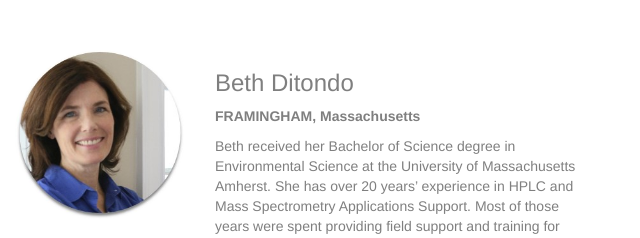
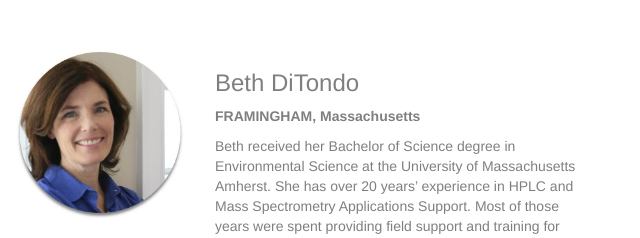
Before and after one commit to GSTsciex/GST-Catalog, a plain HTML site: page service-team.html in a window 1280 px wide. Shown: the part 3024-3262 px from the top of the page, 640-1280 px from the left. Drawn offline with Linux system fonts and the light colour scheme; a web font is replaced by a local one.

Commit message:
initial commit

```diff
--- a/service-team.html
+++ b/service-team.html
@@ -447,7 +447,7 @@
 			</div>
 			<div class="col-sm-4">
 				<h3 class="blocs-team-header">
-					Beth Ditondo
+					Beth DiTondo
 				</h3>
 				<p class="blocs-team-details">
 					<strong>FRAMINGHAM, Massachusetts</strong>
```
